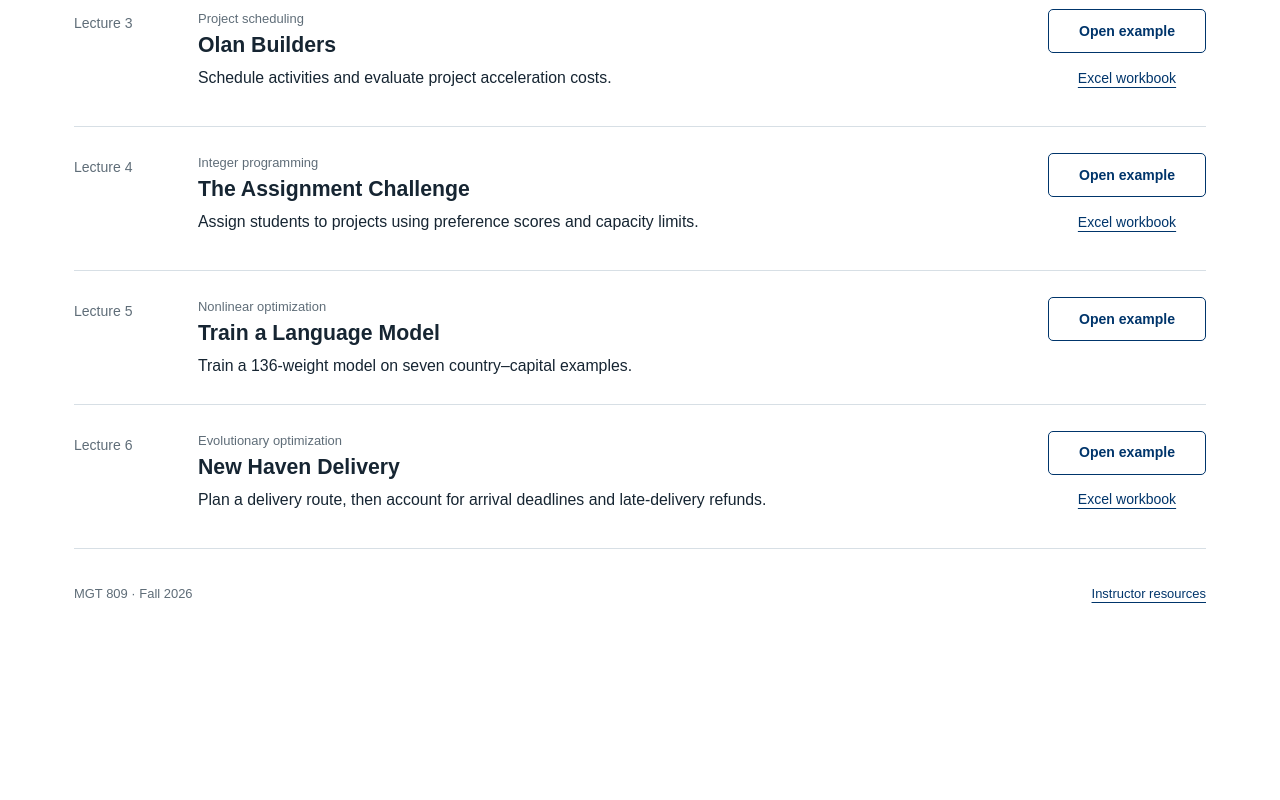
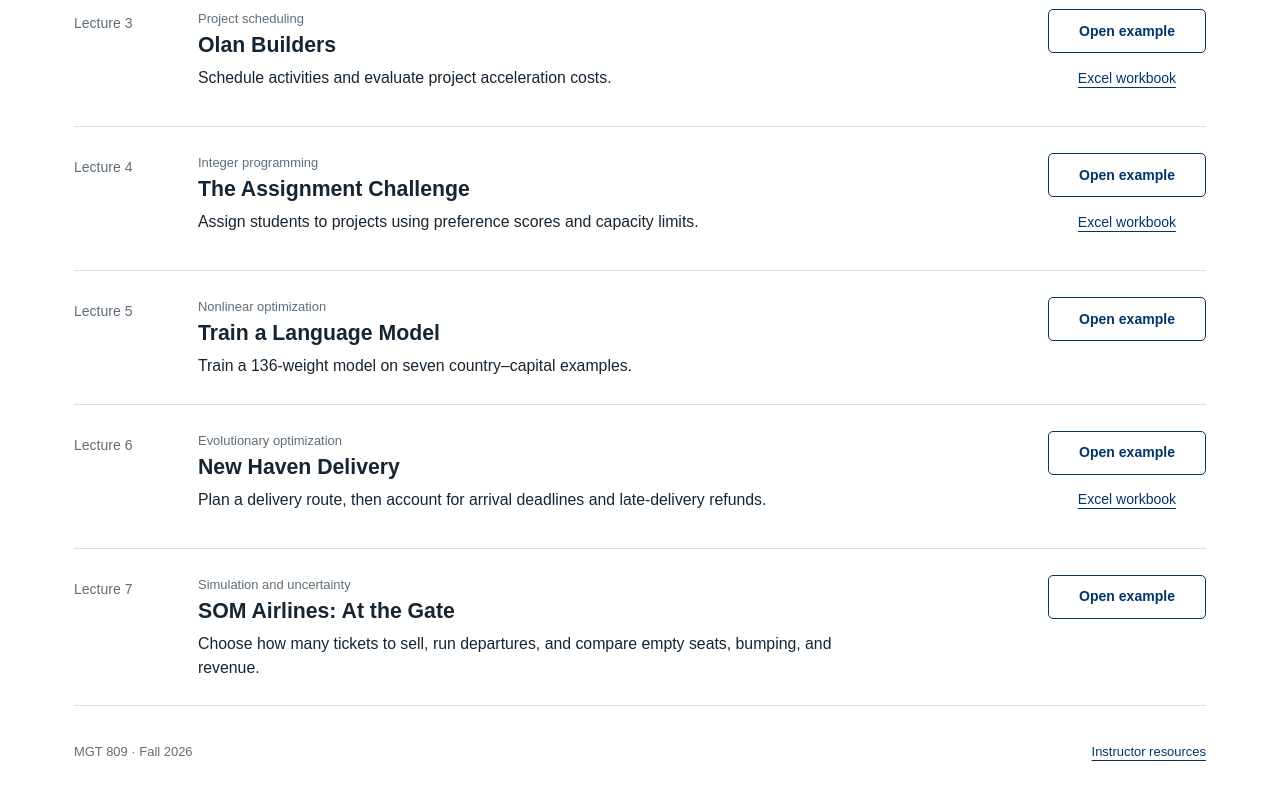
Before and after one commit to zhenlianzzz/mgt809-course-examples, a plain HTML site: page overrides/index.html in a window 1280 px wide. Shown: the part 546-1346 px from the top of the page. Before the commit the page ends 1197 px from the top, so only its background shows below. Drawn offline with Linux system fonts and the light colour scheme.

Commit message:
Link Lecture 7 from the course homepage

```diff
--- a/overrides/index.html
+++ b/overrides/index.html
@@ -145,6 +145,17 @@
               <a class="workbook" href="new-haven-delivery/downloads/New%20Haven%20Delivery%20-%20Student.xlsx" download aria-label="Download New Haven Delivery Excel workbook">Excel workbook</a>
             </div>
           </li>
+          <li class="example">
+            <p class="lecture">Lecture 7</p>
+            <div>
+              <p class="topic">Simulation and uncertainty</p>
+              <h3><a href="som-airlines-overbooking/">SOM Airlines: At the Gate</a></h3>
+              <p class="description">Choose how many tickets to sell, run departures, and compare empty seats, bumping, and revenue.</p>
+            </div>
+            <div class="actions">
+              <a class="open" href="som-airlines-overbooking/" aria-label="Open SOM Airlines: At the Gate">Open example</a>
+            </div>
+          </li>
         </ol>
       </section>
     </main>
```
